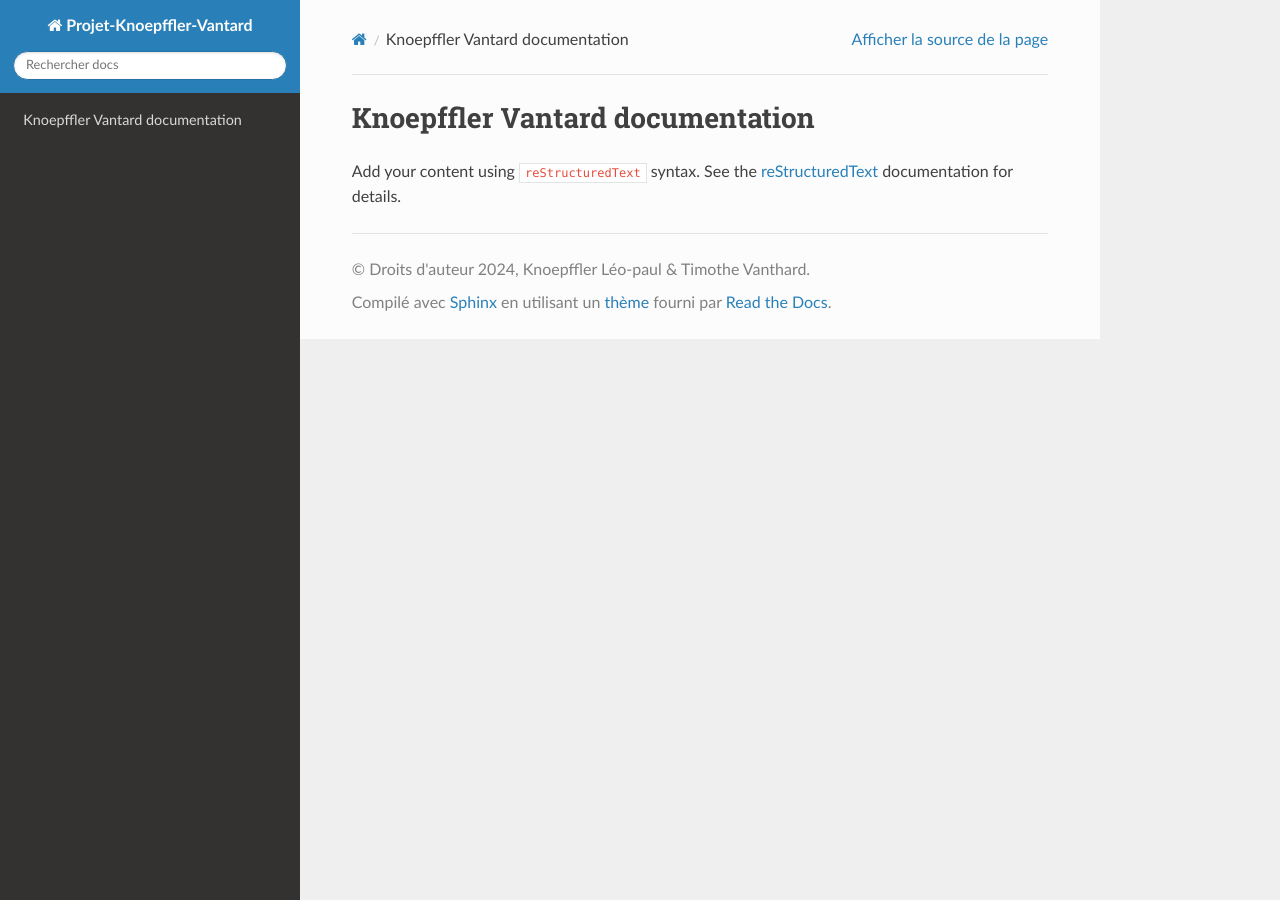
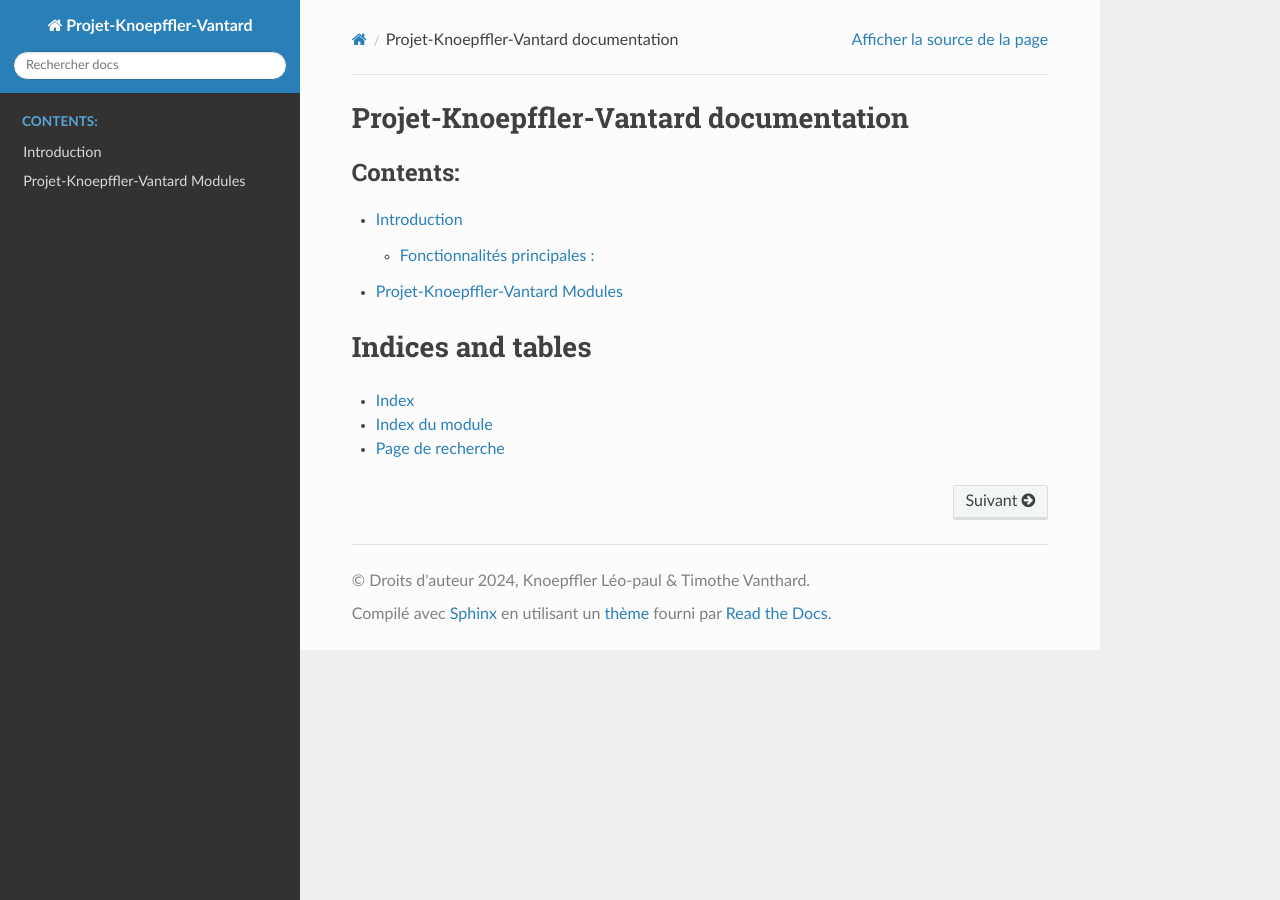
Before and after one commit to ajeansquid/Projet-Knoepffler-Vantard, a Sphinx documentation site: the page built from docs/index.rst, in a window 1280 px wide. Built offline with Sphinx 7.4.7 and the Read the Docs theme 3.1.0, drawn with Linux system fonts in a browser that asks for light colours.

Commit message:
Ajout de la documentation initiale pour le projet Knoepffler Vantard, y compris l'introduction et la structure des modules.

```diff
--- a/docs/index.rst
+++ b/docs/index.rst
@@ -1,16 +1,17 @@
-.. Knoepffler Vantard documentation master file, created by
-   sphinx-quickstart on Fri Dec 20 02:10:25 2024.
-   You can adapt this file completely to your liking, but it should at least
-   contain the root `toctree` directive.
 
-Knoepffler Vantard documentation
-================================
-
-Add your content using ``reStructuredText`` syntax. See the
-`reStructuredText <https://www.sphinx-doc.org/en/master/usage/restructuredtext/index.html>`_
-documentation for details.
-
+Projet-Knoepffler-Vantard documentation
+=======================================
 
 .. toctree::
    :maxdepth: 2
    :caption: Contents:
+
+   introduction
+   modules
+
+Indices and tables
+==================
+
+* :ref:`genindex`
+* :ref:`modindex`
+* :ref:`search`
```
Also changed, not shown: docs/introduction.rst (added, +17 -0 lines), docs/modules.rst (added, +30 -0 lines).
